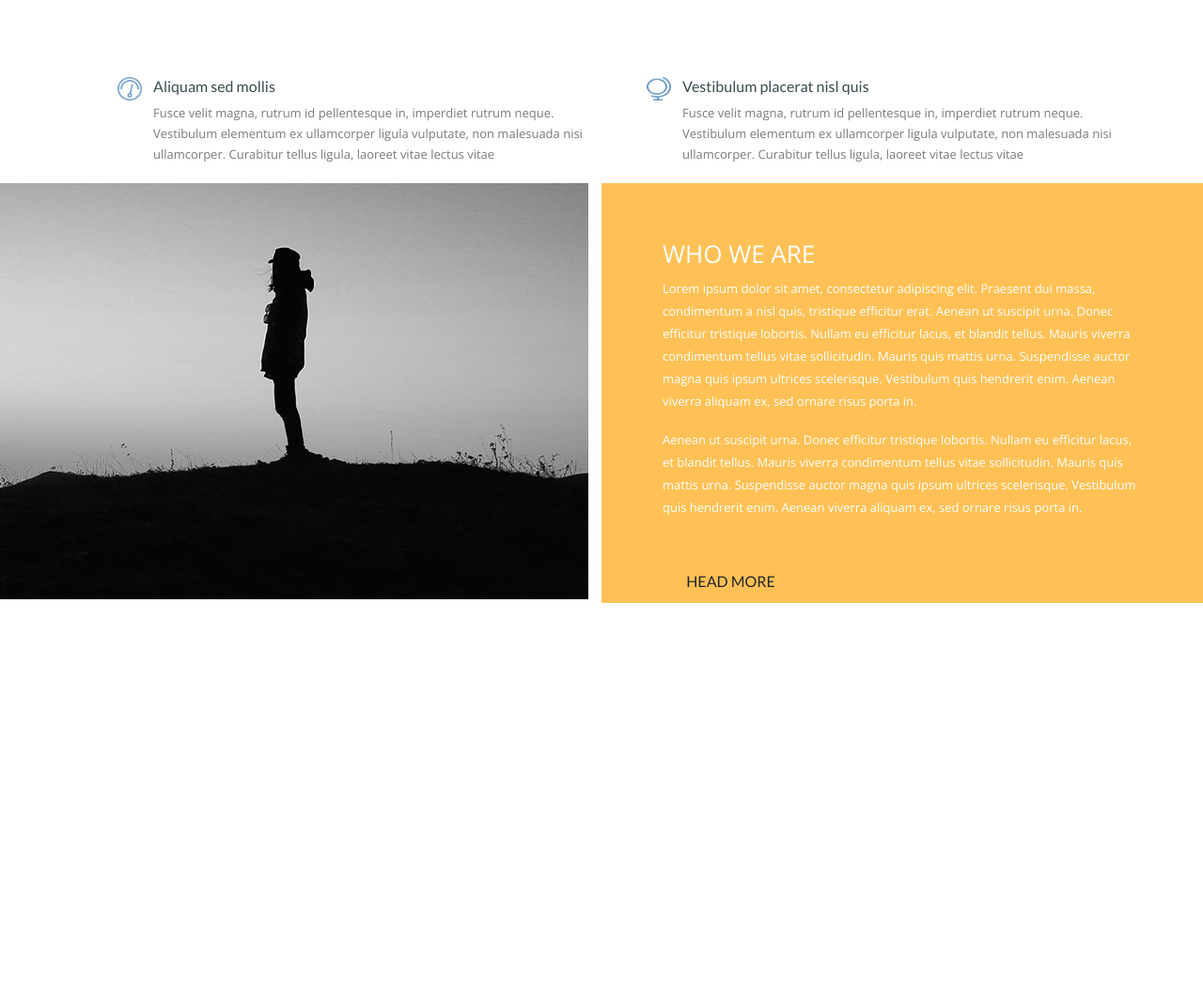
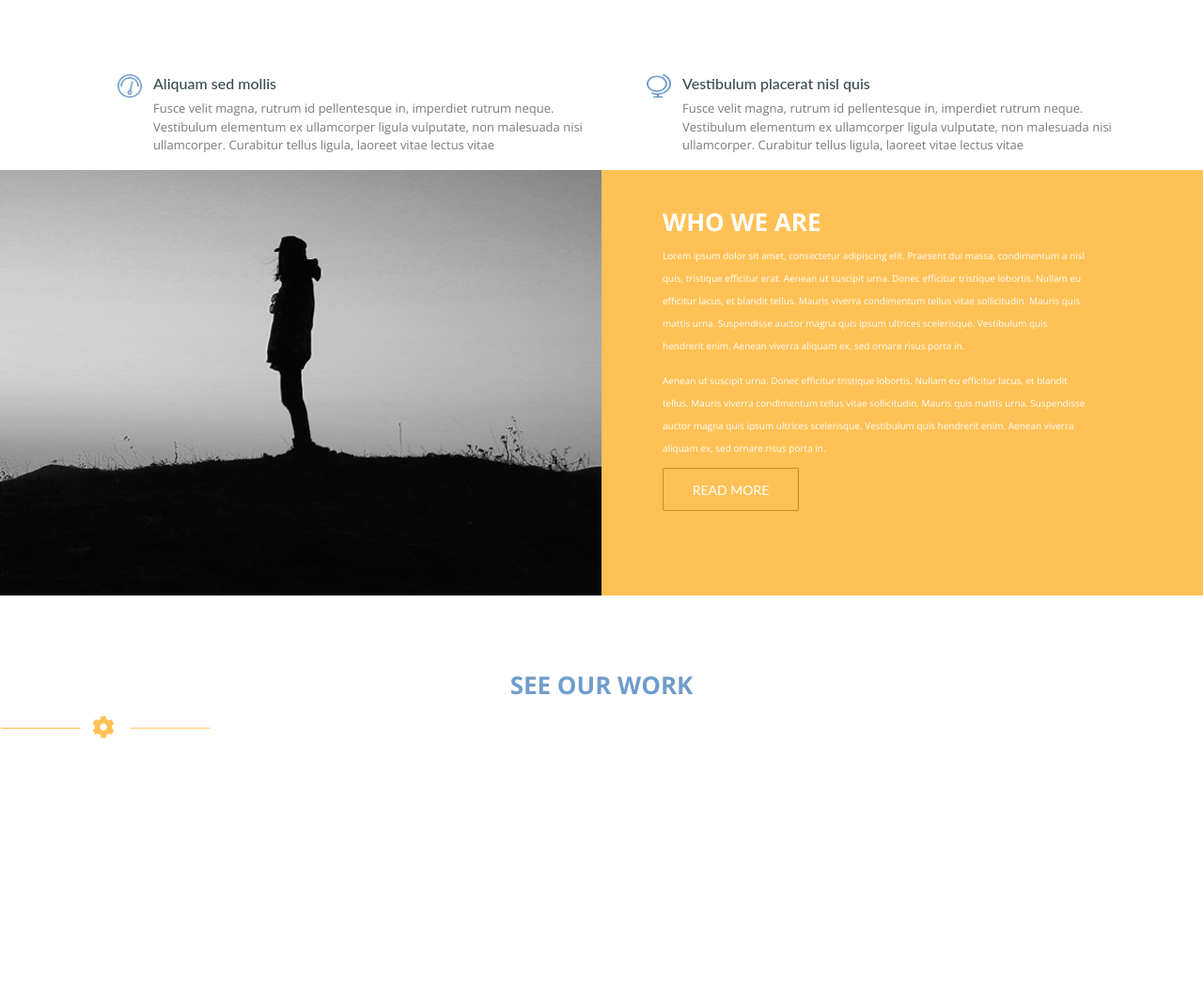
Before and after one commit to MamatovAzim/Home_Work, a website: page index.html in a window 1280 px wide. Shown: the part 1090-2144 px from the top of the page at 94% size. Before the commit the page ends 1732 px from the top, so only its background shows below. Drawn offline with nearby package versions, Linux system fonts and the light colour scheme.

Commit message:
добавил our__work

```diff
--- a/index.html
+++ b/index.html
@@ -7,25 +7,7 @@
   <meta name="viewport" content="width=device-width, initial-scale=1.0">
   <link rel="preconnect" href="https://fonts.googleapis.com">
   <link rel="preconnect" href="https://fonts.gstatic.com" crossorigin>
-  <link href="https://fonts.googleapis.com/css2?family=Open+Sans&display=swap" rel="stylesheet">
-  <link rel="preconnect" href="https://fonts.googleapis.com">
-  <link rel="preconnect" href="https://fonts.gstatic.com" crossorigin>
-  <link href="https://fonts.googleapis.com/css2?family=Open+Sans:wght@700&display=swap" rel="stylesheet">
-  <link rel="preconnect" href="https://fonts.googleapis.com">
-  <link rel="preconnect" href="https://fonts.gstatic.com" crossorigin>
-  <link href="https://fonts.googleapis.com/css2?family=Open+Sans&display=swap" rel="stylesheet">
-  <link rel="preconnect" href="https://fonts.googleapis.com">
-  <link rel="preconnect" href="https://fonts.gstatic.com" crossorigin>
-  <link href="https://fonts.googleapis.com/css2?family=Lato:wght@700&display=swap" rel="stylesheet">
-  <link rel="preconnect" href="https://fonts.googleapis.com">
-  <link rel="preconnect" href="https://fonts.gstatic.com" crossorigin>
-  <link href="https://fonts.googleapis.com/css2?family=Open+Sans:wght@700&display=swap" rel="stylesheet">
-  <link rel="preconnect" href="https://fonts.googleapis.com">
-  <link rel="preconnect" href="https://fonts.gstatic.com" crossorigin>
-  <link href="https://fonts.googleapis.com/css2?family=Open+Sans:wght@700&display=swap" rel="stylesheet">
-  <link rel="preconnect" href="https://fonts.googleapis.com">
-  <link rel="preconnect" href="https://fonts.gstatic.com" crossorigin>
-  <link href="https://fonts.googleapis.com/css2?family=Lato&display=swap" rel="stylesheet">
+  <link href="https://fonts.googleapis.com/css2?family=Open+Sans:wght@400;700&display=swap" rel="stylesheet">
   <title>Document</title>
   <link rel="stylesheet" href="css/style.css">
   <link rel="stylesheet" href="./node_modules/bootstrap/dist/css/bootstrap.css">
@@ -57,27 +39,23 @@
         </div>
       </div>
 
-      <div id="carouselExampleCaptions" class="carousel slide" data-bs-ride="carousel" style="padding-top: 470px;">
+      <div id="carouselExampleCaptions" class="carousel slide" data-bs-ride="carousel">
         <div class="carousel-indicators">
-          <button type="button" data-bs-target="#carouselExampleCaptions" data-bs-slide-to="0" class="active"
-            aria-current="true" aria-label="Slide 1"></button>
-          <button type="button" data-bs-target="#carouselExampleCaptions" data-bs-slide-to="1"
-            aria-label="Slide 2"></button>
-          <button type="button" data-bs-target="#carouselExampleCaptions" data-bs-slide-to="2"
-            aria-label="Slide 3"></button>
+          <button type="button" data-bs-target="#carouselExampleCaptions" data-bs-slide-to="0" class="active" aria-current="true" aria-label="Slide 1"></button>
+          <button type="button" data-bs-target="#carouselExampleCaptions" data-bs-slide-to="1" aria-label="Slide 2"></button>
+          <button type="button" data-bs-target="#carouselExampleCaptions" data-bs-slide-to="2" aria-label="Slide 3"></button>
         </div>
-        <div class="carousel-inner">
+        <div class="carousel-inner" >
           <div class="carousel-item active">
             <div class="carousel-caption d-none d-md-block">
-              <h5>Метка первого слайда</h5>
-              <p>Некоторый репрезентативный заполнитель для первого слайда.</p>
+              <h5>Метка второго слайда</h5>
+              <p>Некоторый репрезентативный заполнитель для второго слайда.</p>
             </div>
           </div>
           <div class="carousel-item">
             <div class="carousel-caption d-none d-md-block">
               <h1>Simple,Fresh & Unique Design</h1>
-              <p>Donec posuere augue venenatis,</p>
-              <button type="button" class="btn btn-primary">Primary</button>
+              <h5>Donec posuere augue venenatis</h5>
             </div>
           </div>
           <div class="carousel-item">
@@ -87,13 +65,11 @@
             </div>
           </div>
         </div>
-        <button class="carousel-control-prev" type="button" data-bs-target="#carouselExampleCaptions"
-          data-bs-slide="prev">
+        <button class="carousel-control-prev" type="button" data-bs-target="#carouselExampleCaptions"  data-bs-slide="prev">
           <span class="carousel-control-prev-icon" aria-hidden="true"></span>
           <span class="visually-hidden">Предыдущий</span>
         </button>
-        <button class="carousel-control-next" type="button" data-bs-target="#carouselExampleCaptions"
-          data-bs-slide="next">
+        <button class="carousel-control-next" type="button" data-bs-target="#carouselExampleCaptions"  data-bs-slide="next">
           <span class="carousel-control-next-icon" aria-hidden="true"></span>
           <span class="visually-hidden">Следующий</span>
         </button>
@@ -202,8 +178,16 @@
           <h3 class="title__theme">Who we are</h3>
           <p class="title__text">Lorem ipsum dolor sit amet, consectetur adipiscing elit. Praesent dui massa, condimentum a nisl quis, tristique efficitur erat. Aenean ut suscipit urna. Donec efficitur tristique lobortis. Nullam eu efficitur lacus, et blandit tellus. Mauris viverra condimentum tellus vitae sollicitudin. Mauris quis mattis urna. Suspendisse auctor magna quis ipsum ultrices scelerisque. Vestibulum quis hendrerit enim. Aenean viverra aliquam ex, sed ornare risus porta in.</p>
           <p class="title__info">Aenean ut suscipit urna. Donec efficitur tristique lobortis. Nullam eu efficitur lacus, et blandit tellus. Mauris viverra condimentum tellus vitae sollicitudin. Mauris quis mattis urna. Suspendisse auctor magna quis ipsum ultrices scelerisque. Vestibulum quis hendrerit enim. Aenean viverra aliquam ex, sed ornare risus porta in.</p>
-            <button class="btn">HEAD MORE</button>
+            <button class="title__btn">READ MORE</button>
         </div>
+      </div>
+      <div class="our__work">
+        <h3 class="work__theme">See our work</h3>
+        <fieldset>
+          <legend><img class="icon" src="./img/icons.png" alt=""></legend>
+        </fieldset>
+
+
       </div>
   </header>
 
--- a/scss/_image.scss
+++ b/scss/_image.scss
@@ -7,15 +7,17 @@
     // display: flex;
     display: grid;
     grid-template-columns: repeat(2, 1fr);
+    width: 100%;
 }
 
 .list {
-    // max-width: 750px;
-    max-height: 620px;
+    width: 100%;
+    // min-height: 443px;
+    vertical-align: middle;
 }
 
 .one {
-    max-width: 632px;
+    width: 100%;
     // max-height: 625px;
     background: center, center;
     background-size: cover;
@@ -28,6 +30,7 @@
 .title {
     background-color:  #ffc155;
     max-height: 625px;
+    vertical-align: middle;
 }
 
 .title__theme {
@@ -36,13 +39,14 @@
     font-family: 'Open Sans', sans-serif;
     text-transform: uppercase;
     margin-left: 65px;
-    margin-top: 60px;
+    padding-top: 40px;
+    font-weight: 700;
 }
 
 .title__text {
-    max-width: 505px;
-    height: 145px;
-    font-size: 13px;
+    max-width: 450px;
+    height: 117px;
+    font-size: 10px;
     line-height: 24px;
     color: #ffffff;
     font-weight: 400;
@@ -51,9 +55,9 @@
 }
 
 .title__info {
-    max-width: 505px;
-    height: 124px;
-    font-size: 13px;
+    max-width: 450px;
+    height: 89px;
+    font-size: 10px;
     line-height: 24px;
     color: #ffffff;
     font-weight: 400;
@@ -61,7 +65,7 @@
     margin-left: 65px;
 }
 
-.btn {
+.title__btn {
     width: 145px;
     height: 46px;
     border-radius: 2px;
@@ -72,4 +76,24 @@
     font-size: 14px;
     font-weight: 400;
     color: #ffffff;
+
 }
+
+
+.our__work {
+    min-height: 340px;
+}
+
+.work__theme {
+    font-size: 26px;
+    color: #709dca;
+    font-weight: 700;
+    text-align: center;
+    font-family: 'Open Sans', sans-serif;
+    margin-top: 80px;
+    text-transform: uppercase;
+}
+
+.icon {
+
+}
--- a/scss/_media.scss
+++ b/scss/_media.scss
@@ -13,6 +13,19 @@
 @media screen and (max-width: 992px) {
     .are {
         display: block;
+        margin: 0;
     }
 }
-// @media screen and (max-width: 1200px)
+
+@media screen and (max-width: 770px) {
+    .title {
+        text-align: center;
+        margin: 0 auto;
+    }
+    .title__text {
+        align-items: center;
+    }
+    .title__info {
+        text-align: center;
+    }
+}
--- a/scss/_nav.scss
+++ b/scss/_nav.scss
@@ -3,7 +3,9 @@
     background-size: cover;
     height: 560px;
 }
-
+.carousel-item {
+    min-height: 400px;
+}
 .nav {
     display: flex;
     justify-content: space-between;
@@ -17,8 +19,11 @@
     margin-left: 35px;
 }
 
+
+
+
 .tool {
-    max-height: 1000px;
+    // max-height: 1000px;
 
 }
 
@@ -32,7 +37,7 @@
     font-weight: 700;
     text-align: center;
     font-family: 'Open Sans', sans-serif;
-    margin-top: 80px;
+    margin-top: 190px;
     text-transform: uppercase;
 }
 
@@ -74,9 +79,9 @@
 
 .idea {
     max-width: 477px;
-    height: 70px;
+    // height: 70px;
     font-size: 13px;
-    line-height: 22px;
+    // line-height: 22px;
     color: #7b7b7b;
     font-family: 'Open Sans', sans-serif;
 }
```
Also changed, not shown: css/style.css, img/icons.png (added), 1 other file.
